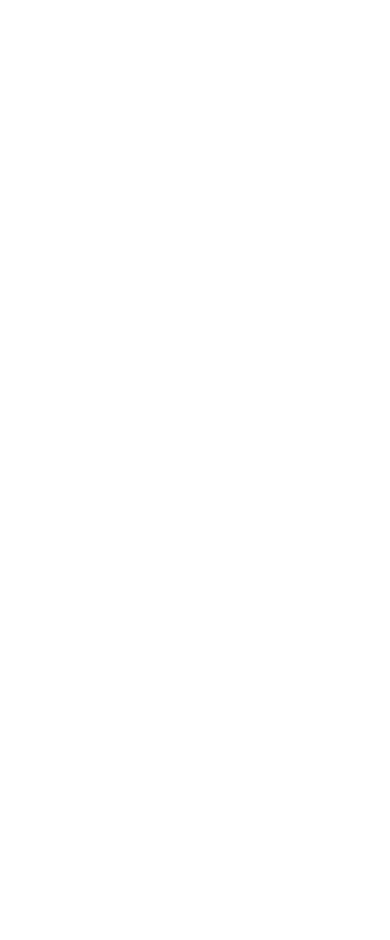
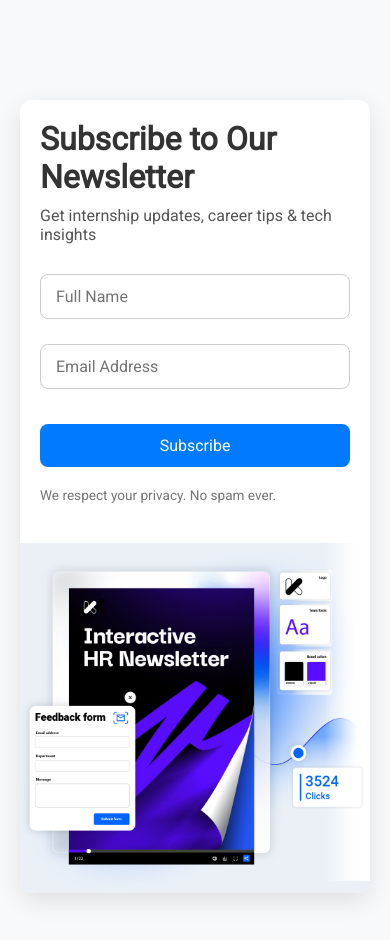
Before and after one commit to ayanzahid-dev/signup-page, a plain HTML site: page index.html in a window 390 px wide. Before the commit the page ends 844 px from the top, so only its background shows below. Drawn offline with Linux system fonts and the light colour scheme.

Commit message:
project finish

```diff
--- a/index.html
+++ b/index.html
@@ -1,11 +1,40 @@
 <!DOCTYPE html>
 <html lang="en">
 <head>
-    <meta charset="UTF-8">
-    <meta name="viewport" content="width=device-width, initial-scale=1.0">
-    <title>Document</title>
+  <meta charset="UTF-8" />
+  <meta name="viewport" content="width=device-width, initial-scale=1.0"/>
+  <title>Newsletter Signup</title>
+  <link href="https://fonts.googleapis.com/css2?family=Roboto&display=swap" rel="stylesheet"/>
+  <link rel="stylesheet" href="./style.css" />
 </head>
 <body>
+  <div class="container">
+    <div class="form-section">
+      <h1>Subscribe to Our Newsletter</h1>
+      <p class="subtitle">Get internship updates, career tips & tech insights</p>
 
+      <form id="newsletterForm" novalidate>
+        <div class="form-group">
+          <input type="text" id="fullName" placeholder="Full Name" />
+          <small class="error" id="nameError"></small>
+        </div>
+
+        <div class="form-group">
+          <input type="email" id="email" placeholder="Email Address" />
+          <small class="error" id="emailError"></small>
+        </div>
+
+        <button type="submit" id="subscribeBtn">Subscribe</button>
+        <p class="privacy-note">We respect your privacy. No spam ever.</p>
+        <p id="successMessage" class="success-message"></p>
+      </form>
+    </div>
+
+    <div class="image-section">
+      <img src="Interactive-digital-newsletter-made-with-Flipsnack.png" alt="Newsletter" />
+    </div>
+  </div>
+
+  <script src="./script.js"></script>
 </body>
 </html>
--- a/script.js
+++ b/script.js
@@ -0,0 +1,51 @@
+const form = document.getElementById('newsletterForm');
+const fullName = document.getElementById('fullName');
+const email = document.getElementById('email');
+const nameError = document.getElementById('nameError');
+const emailError = document.getElementById('emailError');
+const successMessage = document.getElementById('successMessage');
+const subscribeBtn = document.getElementById('subscribeBtn');
+
+function validateEmail(emailValue) {
+  const regex = /^[^\s@]+@[^\s@]+\.[^\s@]+$/;
+  return regex.test(emailValue);
+}
+
+form.addEventListener('submit', function (e) {
+  e.preventDefault();
+
+  let isValid = true;
+  nameError.textContent = '';
+  emailError.textContent = '';
+  successMessage.classList.remove('show');
+
+  if (fullName.value.trim() === '') {
+    nameError.textContent = 'Full name is required.';
+    isValid = false;
+  }
+
+  if (email.value.trim() === '') {
+    emailError.textContent = 'Email is required.';
+    isValid = false;
+  } else if (!validateEmail(email.value.trim())) {
+    emailError.textContent = 'Please enter a valid email address.';
+    isValid = false;
+  }
+
+  if (isValid) {
+    successMessage.textContent = 'Thank you for subscribing!';
+    successMessage.classList.add('show');
+
+    // Optional enhancements
+    localStorage.setItem('subscriberName', fullName.value.trim());
+    localStorage.setItem('subscriberEmail', email.value.trim());
+
+    subscribeBtn.disabled = true;
+
+    setTimeout(() => {
+      successMessage.classList.remove('show');
+      subscribeBtn.disabled = false;
+      form.reset();
+    }, 4000);
+  }
+});
--- a/style.css
+++ b/style.css
@@ -0,0 +1,128 @@
+* {
+  box-sizing: border-box;
+  margin: 0;
+  padding: 0;
+  font-family: 'Roboto', sans-serif;
+}
+
+body {
+  background: #f7f9fb;
+  color: #333;
+  padding: 20px;
+}
+
+.container {
+  display: flex;
+  flex-wrap: wrap;
+  max-width: 1000px;
+  margin: 80px auto;
+  background: #fff;
+  box-shadow: 0 8px 24px rgba(0,0,0,0.1);
+  border-radius: 12px;
+  overflow: hidden;
+}
+
+.form-section {
+  flex: 1 1 50%;
+  padding: 40px;
+}
+
+.image-section {
+  flex: 1 1 50%;
+  background: #eaf0f6;
+  display: flex;
+  align-items: center;
+  justify-content: center;
+}
+
+.image-section img {
+  max-width: 100%;
+  height: auto;
+}
+
+h1 {
+  font-size: 2rem;
+  margin-bottom: 10px;
+}
+
+.subtitle {
+  margin-bottom: 30px;
+  color: #555;
+}
+
+.form-group {
+  margin-bottom: 25px;
+  position: relative;
+}
+
+input[type="text"],
+input[type="email"] {
+  width: 100%;
+  padding: 12px 15px;
+  border: 1px solid #ccc;
+  border-radius: 8px;
+  font-size: 1rem;
+  outline: none;
+  transition: border-color 0.3s;
+}
+
+input:focus {
+  border-color: #007bff;
+}
+
+.error {
+  color: red;
+  font-size: 0.85rem;
+  margin-top: 5px;
+  display: block;
+}
+
+.privacy-note {
+  font-size: 0.85rem;
+  color: #777;
+  margin-top: 20px;
+}
+
+button {
+  margin-top: 10px;
+  background-color: #007bff;
+  color: white;
+  padding: 12px 20px;
+  border: none;
+  border-radius: 8px;
+  font-size: 1rem;
+  cursor: pointer;
+  transition: background-color 0.3s;
+  width: 100%;
+}
+
+button:hover {
+  background-color: #0056b3;
+}
+
+.success-message {
+  color: green;
+  font-weight: bold;
+  margin-top: 20px;
+  opacity: 0;
+  transition: opacity 0.5s ease-in-out;
+}
+
+.success-message.show {
+  opacity: 1;
+}
+
+@media screen and (max-width: 768px) {
+  .container {
+    flex-direction: column;
+  }
+
+  .form-section,
+  .image-section {
+    flex: 1 1 100%;
+  }
+
+  .form-section {
+    padding: 20px;
+  }
+}
```
Also changed, not shown: Interactive-digital-newsletter-made-with-Flipsnack.png (added).
